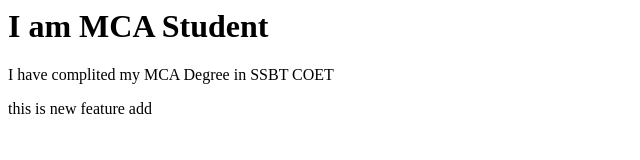
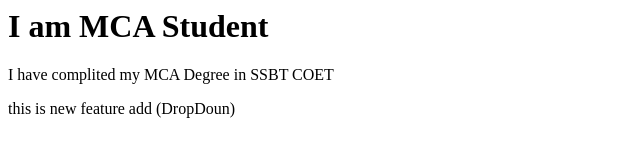
Before and after one commit to ingalems/LocalRepo, a plain HTML site: page index.html in a window 1280 px wide. Shown: the whole page, without its empty margins (0-640 px from the left). Drawn offline with Linux system fonts and the light colour scheme.

Commit message:
Add Dropdoun

```diff
--- a/index.html
+++ b/index.html
@@ -1,3 +1,3 @@
 <h1>I am MCA Student</h1>
 <p>I have complited my MCA Degree in SSBT COET</p>
-<P>this is new feature add</P>
+<P>this is new feature add  (DropDoun)</P>
```
